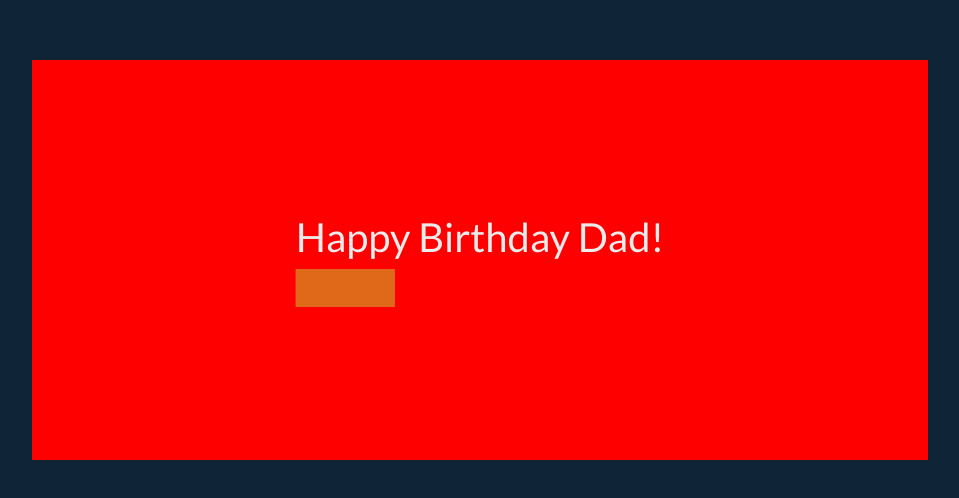
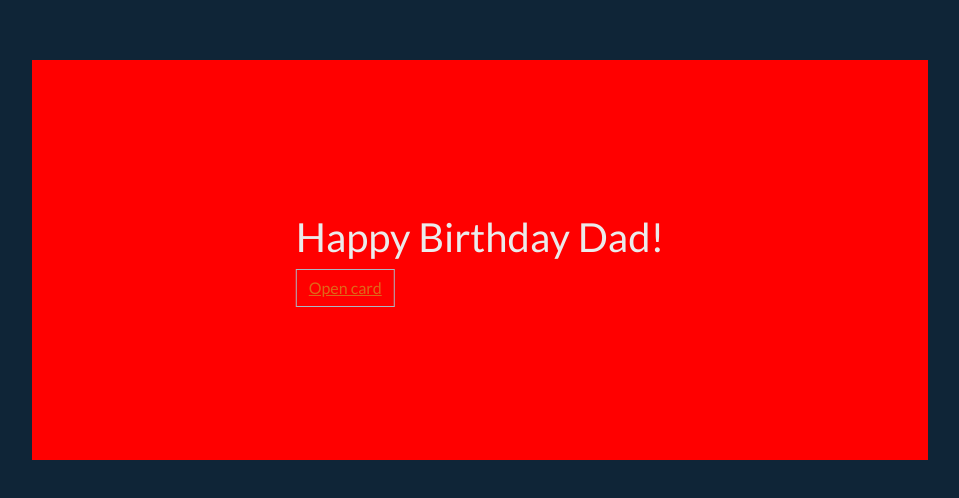
Before and after one commit to the-real-finnventor/dad-card, a plain HTML site: page index.html in a window 1280 px wide. Shown: the part 140-638 px from the top of the page, without its empty margins (160-1119 px from the left). Drawn offline with nearby package versions, Linux system fonts and the light colour scheme.

Commit message:
fix buttons?

```diff
--- a/index.html
+++ b/index.html
@@ -20,7 +20,7 @@
             style="background-color: red; width: 70%; height: 50%;">
             <div class="position-absolute top-50 start-50 translate-middle">
                 <h1>Happy Birthday Dad!</h1>
-                <button class="btn btn-primary"><a href="open.html">Open card</a></button>
+                <button class="btn btn-outline-light" type="button"><a href="open.html">Open card</a></button>
             </div>
         </div>
     </div>
```
Also changed, not shown: open.html (+1 -1 lines).
